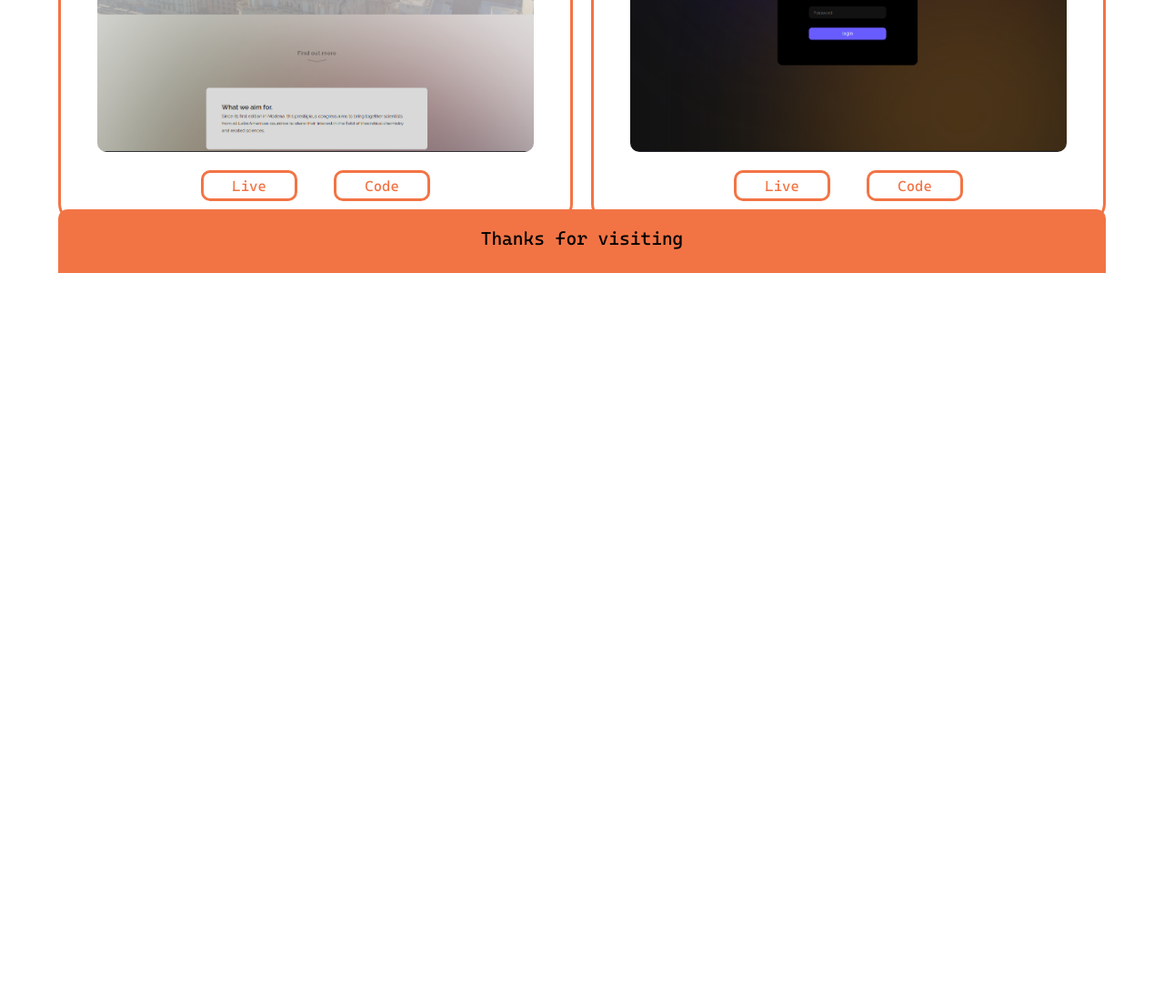
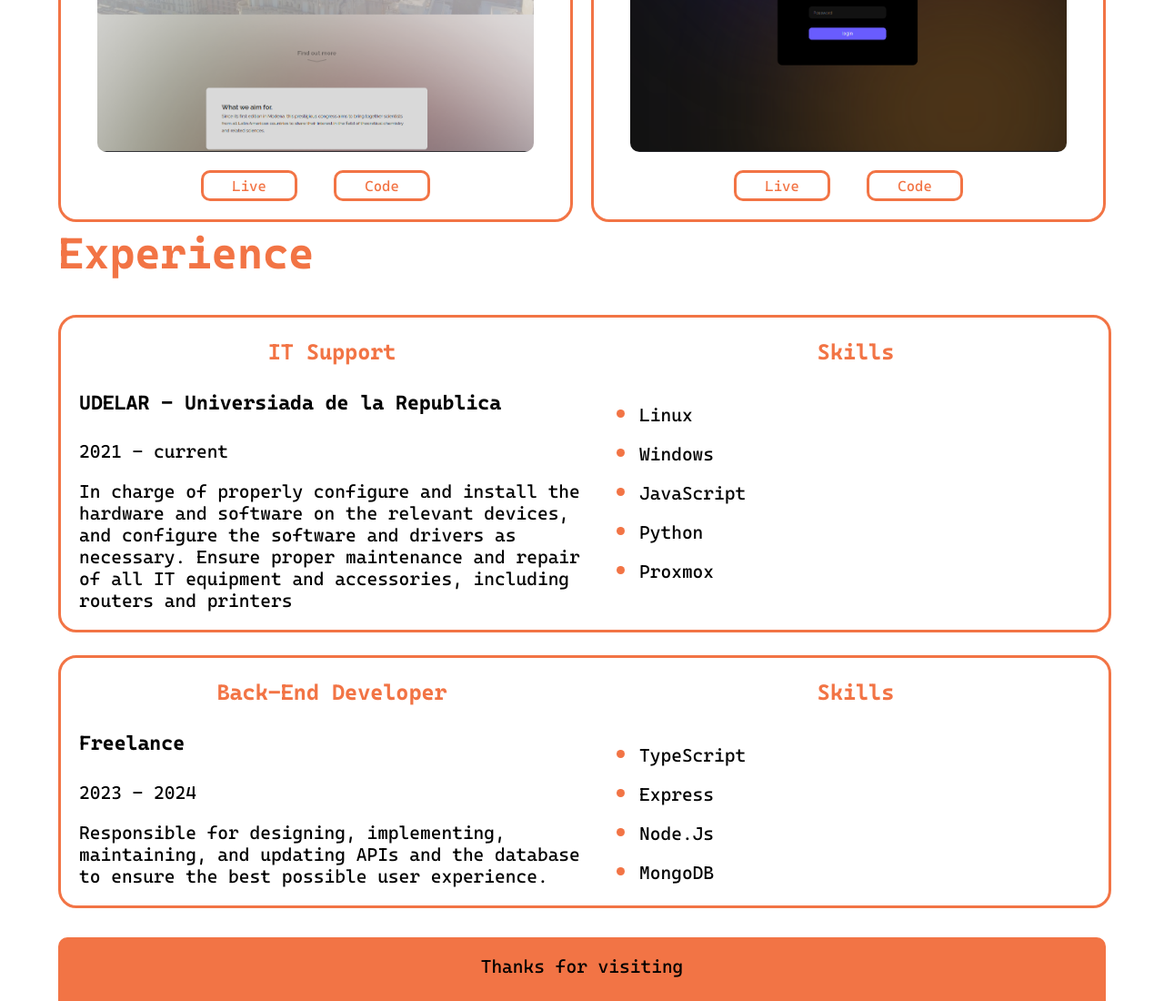
Before and after one commit to AgusLasalvia/portfolio, an Astro site: page / in a window 1280 px wide. Shown: the part 2297-3397 px from the top of the page at 91% size. Before the commit the page ends 2597 px from the top, so only its background shows below. Built offline with nearby package versions, Linux system fonts and the light colour scheme; Astro itself is replaced by a stand-in of ours.

Commit message:
ExperienceCards added

```diff
--- /dev/null
+++ b/src/components/ExperienceCard.astro
@@ -0,0 +1,107 @@
+---
+interface Experience {
+	rol: string;
+	company: string;
+	duration: string;
+	description: string;
+	skills: string[];
+}
+
+interface Props {
+	experience: Experience;
+}
+
+const { experience } = Astro.props;
+---
+
+<article>
+	<div>
+		<h3>{experience.rol}</h3>
+		<h4>{experience.company}</h4>
+		<p>{experience.duration}</p>
+		<p>{experience.description}</p>
+	</div>
+	<div>
+		<h3>Skills</h3>
+		<ul>
+			{
+				experience.skills.map((item) => {
+					return <li>{item}</li>;
+				})
+			}
+		</ul>
+	</div>
+</article>
+
+<style>
+	article {
+		width: 100%;
+		display: flex;
+		border-style: solid;
+		border-color: var(--orange);
+		border-radius: 20px;
+		margin-bottom: 25px;
+	}
+
+	article > div {
+		width: 50%;
+		margin-left: 20px;
+	}
+
+	[data-theme="dark"] article {
+		background-color: var(--navbar);
+	}
+
+	[data-theme="light"] article {
+		background-color: white;
+	}
+
+	h3 {
+		font-size: 24px;
+		color: var(--orange);
+		text-align: center;
+	}
+
+	h4,
+	p {
+		color: var(--font);
+	}
+
+	h4 {
+		font-size: 22px;
+	}
+
+	p {
+		font-size: 20px;
+	}
+
+	ul {
+		height: 100%;
+		display: flex;
+		flex-direction: column;
+		max-height: 250px;
+		list-style-type: disc;
+	}
+	li {
+		margin-top: 10px;
+		font-size: 20px;
+		color: var(--font);
+	}
+
+	li::marker {
+		color: var(--orange);
+		font-size: 30px;
+	}
+
+	@media screen and (max-width: 904px) {
+		article {
+			flex-direction: column;
+			/* justify-content: center; */
+			align-items: center;
+		}
+
+		article > div {
+			width: 90%;
+		}
+	}
+</style>
--- a/src/components/Navbar.astro
+++ b/src/components/Navbar.astro
@@ -1,6 +1,5 @@
 ---
 import planetIcon from "../../public/planet.svg";
-import sunIcon from "../../public/sun.svg";
 ---
 
 <header>
--- a/src/components/ProjectCard.astro
+++ b/src/components/ProjectCard.astro
@@ -1,13 +1,15 @@
 ---
+interface Project {
+	title: string;
+	description: string;
+	img: string;
+	alt: string;
+	href: string;
+	codeHref: string;
+}
+
 interface Props {
-	project: {
-		title: string;
-		description: string;
-		img: string;
-		alt: string;
-		href: string;
-		codeHref: string;
-	};
+	project: Project;
 }
 
 const { project } = Astro.props;
--- a/src/pages/index.astro
+++ b/src/pages/index.astro
@@ -5,6 +5,7 @@ import ProjectCard from "../components/ProjectCard.astro";
 import Github from "../components/icons/Github.astro";
 import LinkedIn from "../components/icons/LinkedIn.astro";
 import Mail from "../components/icons/Mail.astro";
+import ExperienceCard from "../components/ExperienceCard.astro";
 
 const projects = [
 	{
@@ -24,6 +25,27 @@ const projects = [
 		description:
 			"Ticket solution based on ServiceNow but for Minecraft Servers",
 		alt: "SorvisLater",
+	},
+];
+
+const experience = [
+	{
+		rol: "IT Support",
+		company: "UDELAR - Universiada de la Republica",
+		duration: "2021 - current",
+		description:
+			"In charge of properly configure and install the hardware and software on the relevant devices, and configure the software and drivers as necessary. Ensure proper maintenance and repair of all IT equipment and accessories, including routers and printers",
+
+		skills: ["Linux", "Windows", "JavaScript", "Python", "Proxmox"],
+	},
+	{
+		rol: "Back-End Developer",
+		company: "Freelance",
+		duration: "2023 - 2024",
+		description:
+			"Responsible for designing, implementing, maintaining, and updating APIs and the database to ensure the best possible user experience.",
+
+		skills: ["TypeScript", "Express", "Node.Js", "MongoDB"],
 	},
 ];
 ---
@@ -86,6 +108,16 @@ const projects = [
 				})
 			}
 		</div>
+	</section>
+
+	<section id="experience">
+		<h2>Experience</h2>
+
+		{
+			experience.map((item) => {
+				return <ExperienceCard experience={item} />;
+			})
+		}
 	</section>
 
 	<footer>
```
